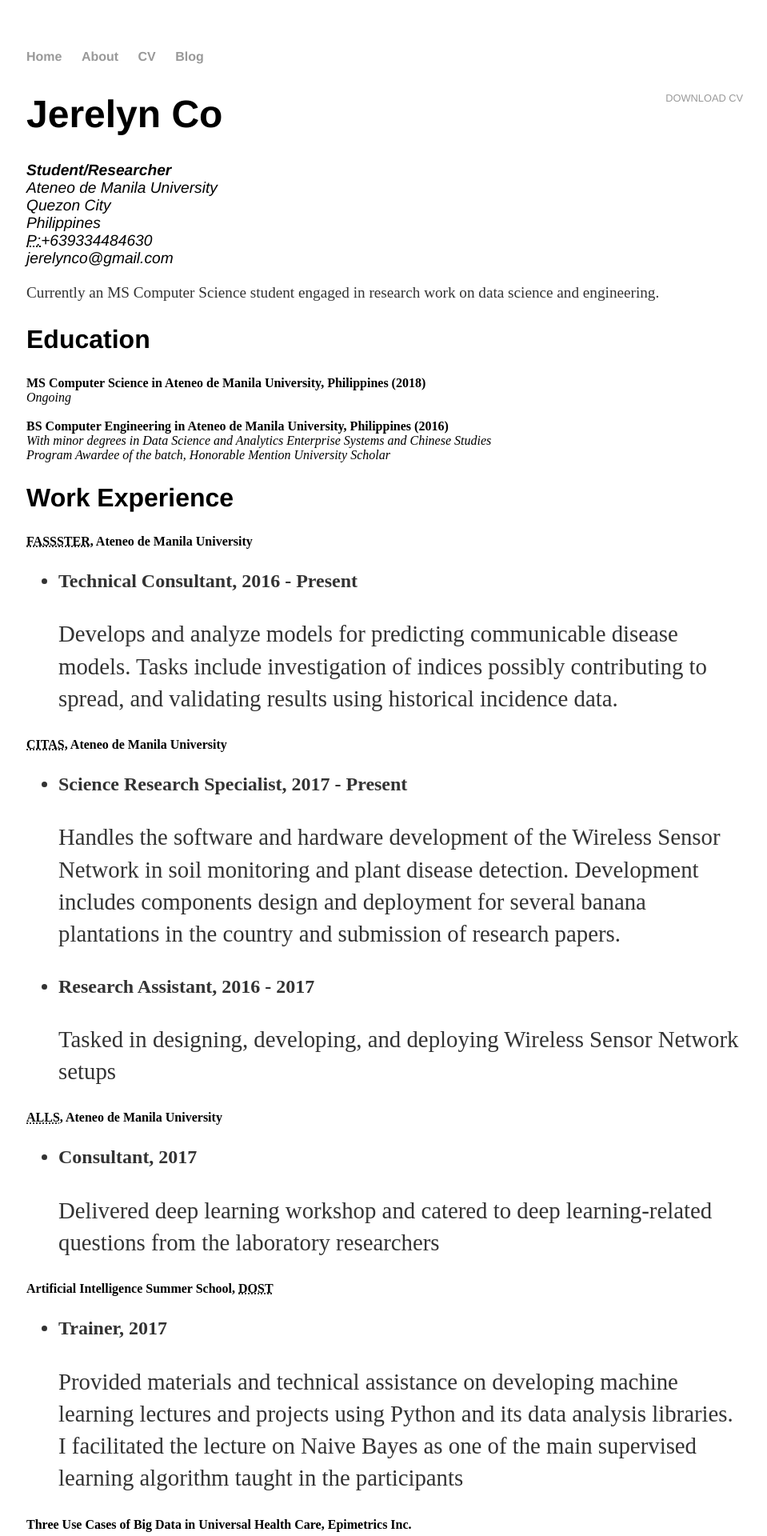
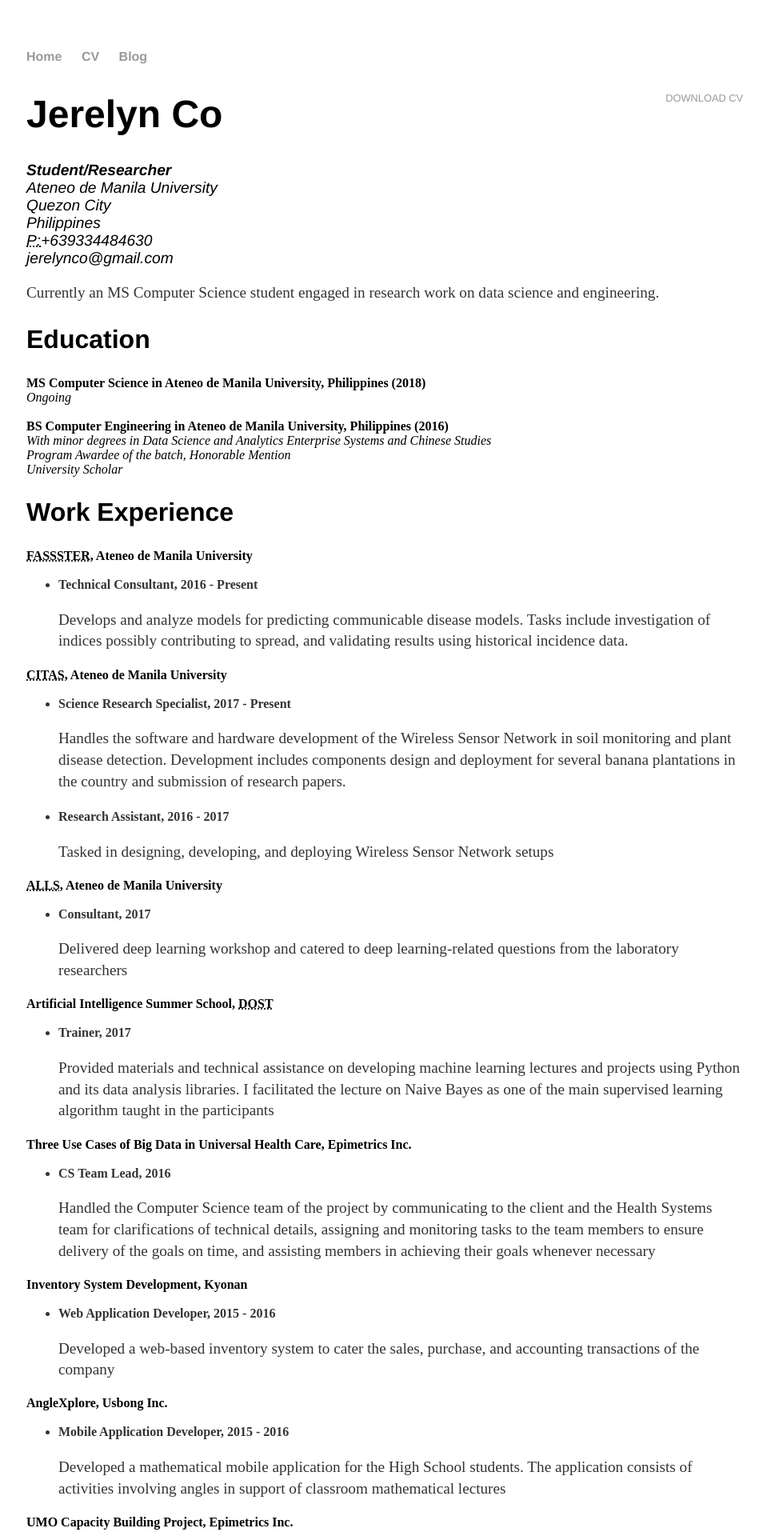
Before and after one commit to JerelynCo/jerelynco.github.io, a Jekyll site: the page built from cv/index.html, in a window 1280 px wide. Shown: the top 1920 px of the page at 80% size, without its empty margins (159-1118 px from the left). Built offline with Jekyll 4.4.1, drawn with Linux system fonts in a browser that asks for light colours.

Commit message:
Update typos

```diff
--- a/_layouts/default.html
+++ b/_layouts/default.html
@@ -8,7 +8,6 @@
 		<nav>
 			<ul>
 				<li><a href="/">Home</a></li>
-				<li><a href="/about">About</a></li>
 				<li><a href="/cv">CV</a></li>
 				<li><a href="/blog">Blog</a></li>
 			</ul>
--- a/css/main.css
+++ b/css/main.css
@@ -3,7 +3,7 @@
 a { text-decoration: none; color: #999; }
 a:hover { text-decoration: underline; }
 
-p, ul { font-size: 1.5em; line-height: 1.4em; color: #333; }
+p, ul { font-size: 1em; line-height: 1.4em; color: #333; }
 
 h1, h2, h3, h4 { font-family: 'Helvetica', 'Arial', 'Sans-Serif'; }
 h1 { font-size: 3em;  }
--- a/cv/index.html
+++ b/cv/index.html
@@ -21,7 +21,7 @@
 		<i>Ongoing</i><br><br>
 		<b>BS Computer Engineering in Ateneo de Manila University, Philippines (2016)</b><br>
 		<i>With minor degrees in Data Science and Analytics Enterprise Systems and Chinese Studies</i><br>
-		<i>Program Awardee of the batch, Honorable Mention</i>
+		<i>Program Awardee of the batch, Honorable Mention</i><br>
 		<i>University Scholar</i>
 
 		<h2>Work Experience</h2>
@@ -75,13 +75,13 @@
 			<p>In charge of co-managing the sessions with the project manager. Ensured that the sessions go smoothly and assisted the lecturers in delivering their materials to the participants. Taught the participants introduction to databases and usage of LibreOffice base for elementary DBMS background</p>
 		</ul>
 
-		<b>Talas, <abbr title="Philippine Long Distance Telecommunication">PLDT</abbr>Co.</abbr></b>
+		<b>Talas, <abbr title="Philippine Long Distance Telecommunication">PLDT</abbr> Co.</abbr></b>
 		<ul>
 			<li><b>Intern, 2015</b></li>
 			<p>Developed event detection algorithm using mathematical modeling given the call detail records (CDR) of the SMART telecommunication. I also did an extended work on profiling analysis of users' activities, aiming to distinguish their work and home locations</p>
 		</ul>
 
-		<b>Internship, <abbr title="International Business Machine">IBM</abbr>Co.</abbr></b>
+		<b>Internship, <abbr title="International Business Machine">IBM</abbr> Co.</abbr></b>
 		<ul>
 			<li><b>Intern, 2015</b></li>
 			<p>Trained in developing customized programs for SAP’s ERP system through ABAP. By the end of the training, a chat GUI program for social networking was created with a team which served as our internship synthesis.</p>
```
